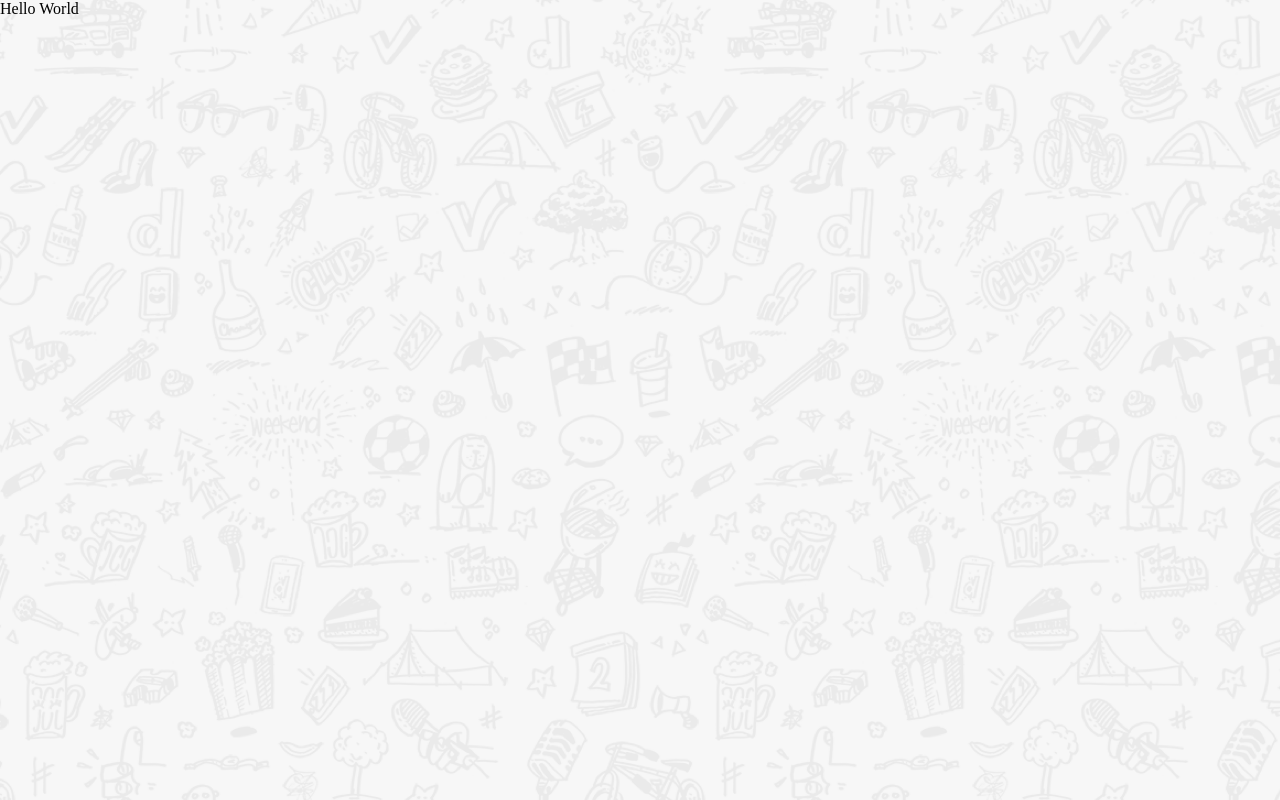
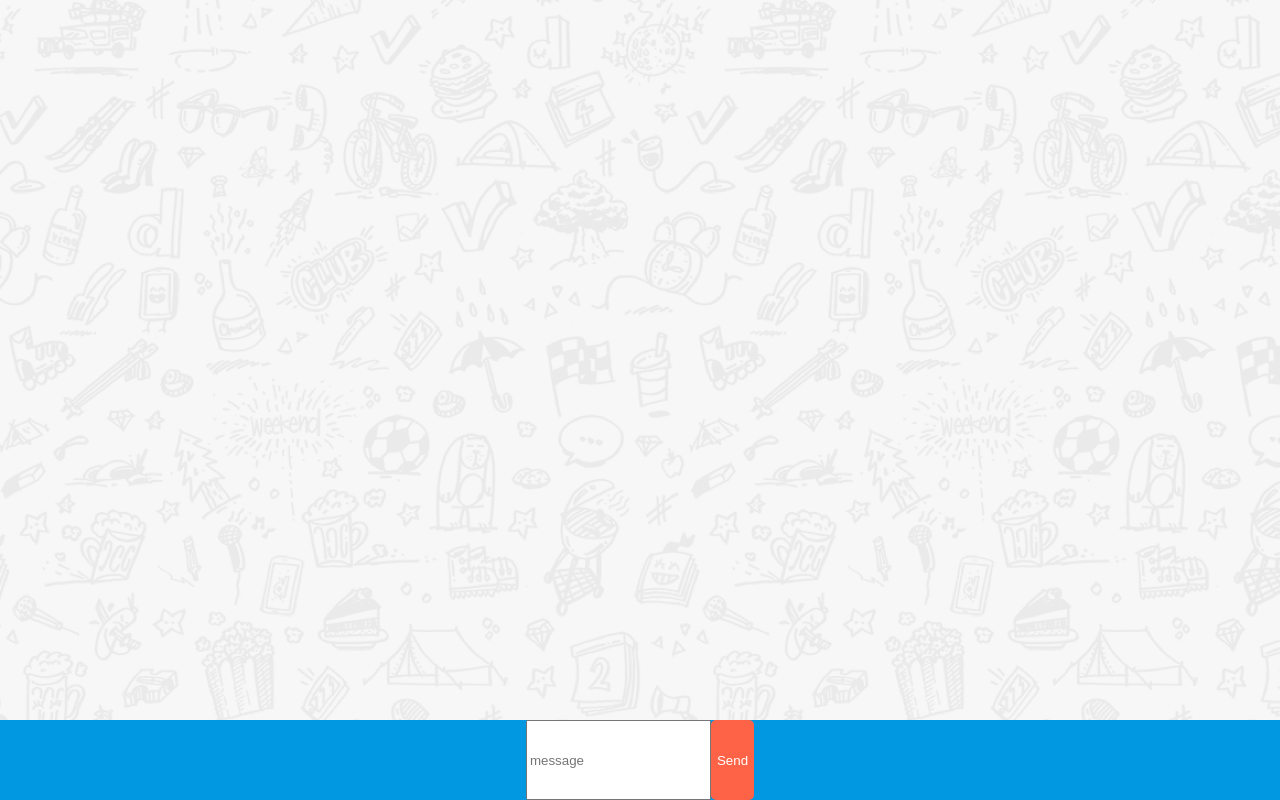
Before and after one commit to dorkele/chat-challenge, a React (Create React App) app: page / in a window 1280 px wide. Built offline with nearby package versions, Linux system fonts and the light colour scheme.

Commit message:
Add Input and Button components

```diff
--- a/src/components/App/App.js
+++ b/src/components/App/App.js
@@ -1,6 +1,11 @@
 import React from "react";
 import styles from "./App.module.css";
+import Input from "../Input/Input";
 
 export default function App() {
-    return <div>Hello World</div>;
+    return (
+        <div>
+            <Input />
+        </div>
+    );
 }
--- a/src/components/Button/Button.js
+++ b/src/components/Button/Button.js
@@ -0,0 +1,6 @@
+import React from "react";
+import styles from "./Button.module.css";
+
+export default function Button({ buttonText }) {
+    return <button className={styles.orange_button}>{buttonText}</button>;
+}
--- /dev/null
+++ b/src/components/Button/Button.module.css
@@ -0,0 +1,6 @@
+.orange_button {
+    color: white;
+    background-color: tomato;
+    border: tomato;
+    border-radius: 5px;
+}
--- a/src/components/Input/Input.js
+++ b/src/components/Input/Input.js
@@ -0,0 +1,12 @@
+import React from "react";
+import styles from "./Input.module.css";
+import Button from "../Button/Button";
+
+export default function Input() {
+    return (
+        <div className={styles.msg_container}>
+            <input type="text" placeholder="message" />
+            <Button buttonText="Send" />
+        </div>
+    );
+}
--- /dev/null
+++ b/src/components/Input/Input.module.css
@@ -0,0 +1,10 @@
+.msg_container {
+    position: absolute;
+    bottom: 0;
+    left: 0;
+    right: 0;
+    background-color: #0198e1;
+    height: 10%;
+    display: flex;
+    justify-content: center;
+}
```
Also changed, not shown: 1 other file (tests, documents, lock files or other folders).
